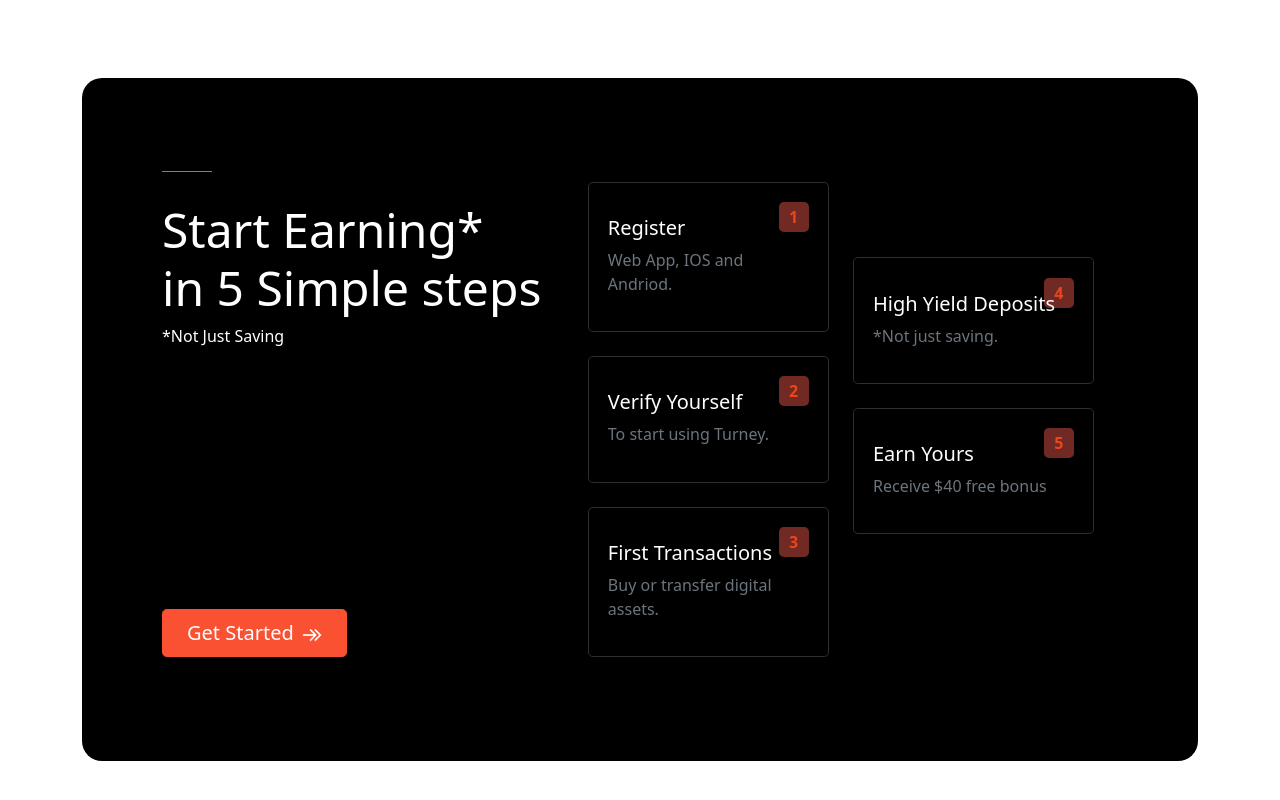
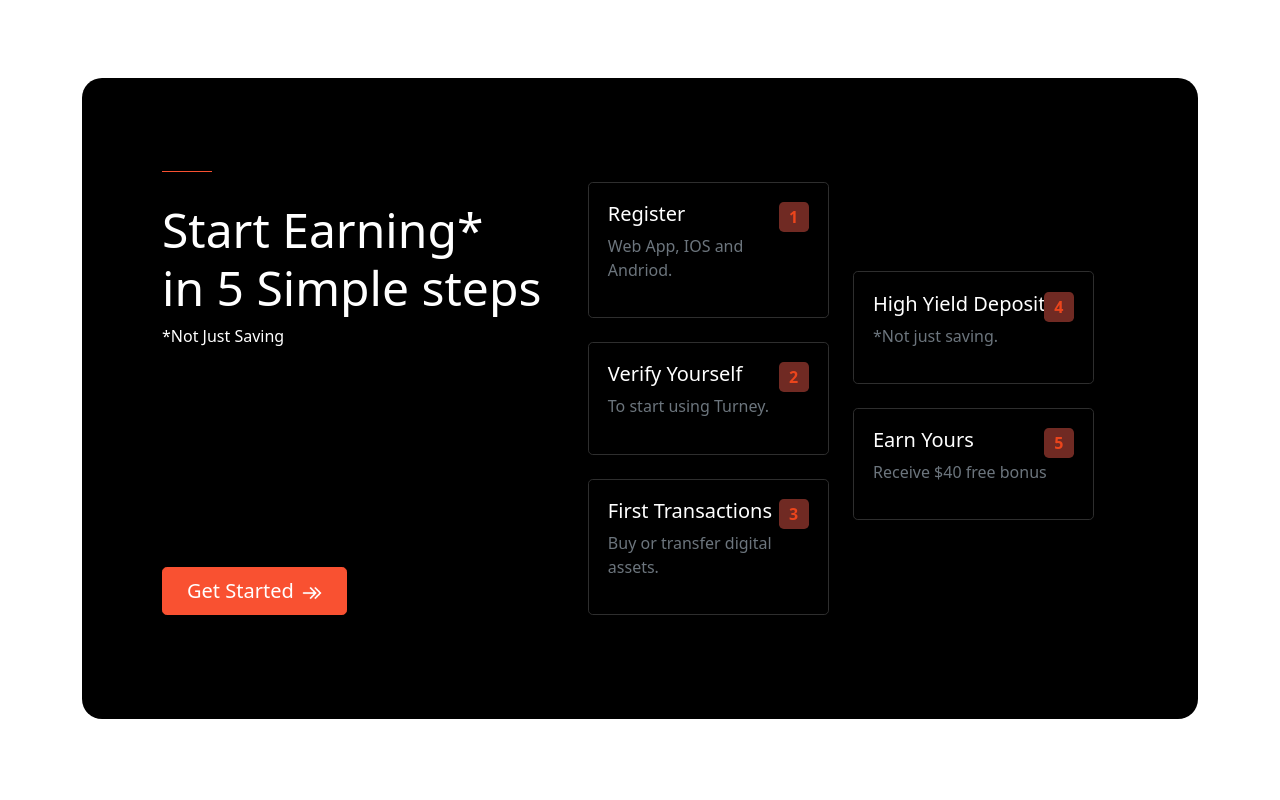
Before and after one commit to chikwesi/crypto-landing-page, a React (Create React App) app: page / in a window 1280 px wide. Shown: the part 1576-2376 px from the top of the page. Built offline with nearby package versions, Linux system fonts and the light colour scheme.

Commit message:
fixed badge

```diff
--- a/src/components/ui/numbered-card.module.css
+++ b/src/components/ui/numbered-card.module.css
@@ -4,6 +4,7 @@
   padding: 1.2rem;
   display: flex;
   flex-direction: column;
+  position: relative;
 }
 .badge {
   color: #eb451c;
@@ -17,4 +18,7 @@
   background-color: #702a23;
   margin-bottom: -1rem ;
   font-weight: bolder;
+  position: absolute;
+  right: 10;
+  top: 10;
 }
```
